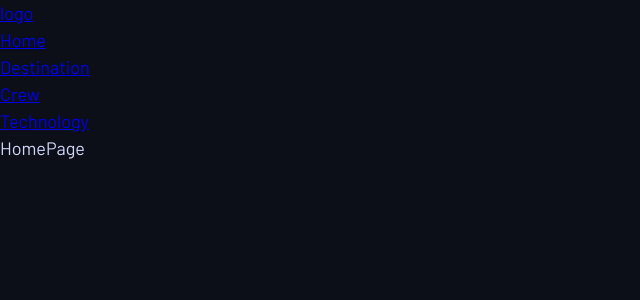
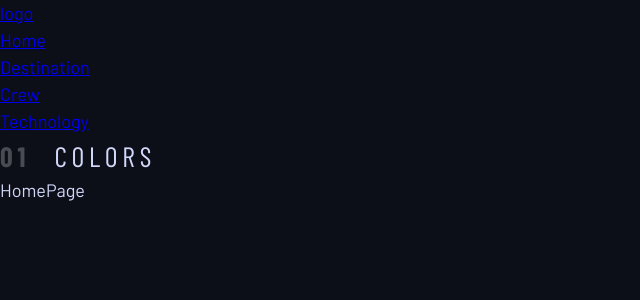
Before and after one commit to Lewis-mbui/space-tourism-website, a React (Vite) app: page / in a window 1280 px wide. Shown: the top 300 px of the page, without its empty margins (0-640 px from the left). Built offline with nearby package versions, Linux system fonts and the light colour scheme; a web font is replaced by a local one.

Commit message:
styles for numbered titles

```diff
--- a/src/index.css
+++ b/src/index.css
@@ -220,3 +220,16 @@ select {
 .fs-600 {
   line-height: 1.1;
 }
+
+.numbered-title {
+  font-family: var(--ff-sans-cond);
+  font-size: var(--fs-500);
+  text-transform: uppercase;
+  letter-spacing: 4.72px;
+}
+
+.numbered-title span {
+  margin-right: 0.5em;
+  font-weight: 700;
+  color: hsl(var(--clr-white) / 0.25);
+}
--- a/src/layouts/RootLayout.tsx
+++ b/src/layouts/RootLayout.tsx
@@ -5,6 +5,9 @@ const RootLayout = () => {
   return (
     <div>
       <NavBar />
+      <h2 className="numbered-title">
+        <span>01</span> colors
+      </h2>
       <main>
         <Outlet />
       </main>
```
